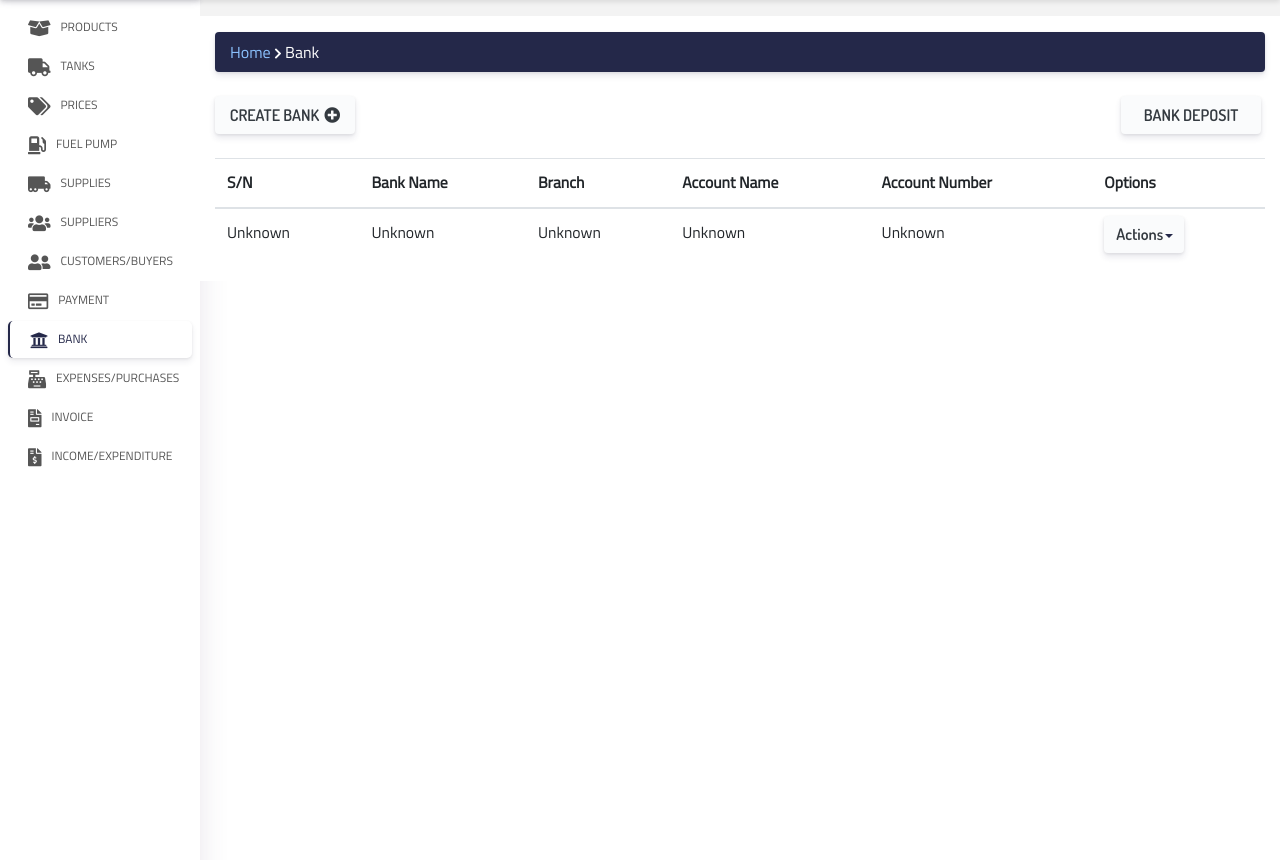
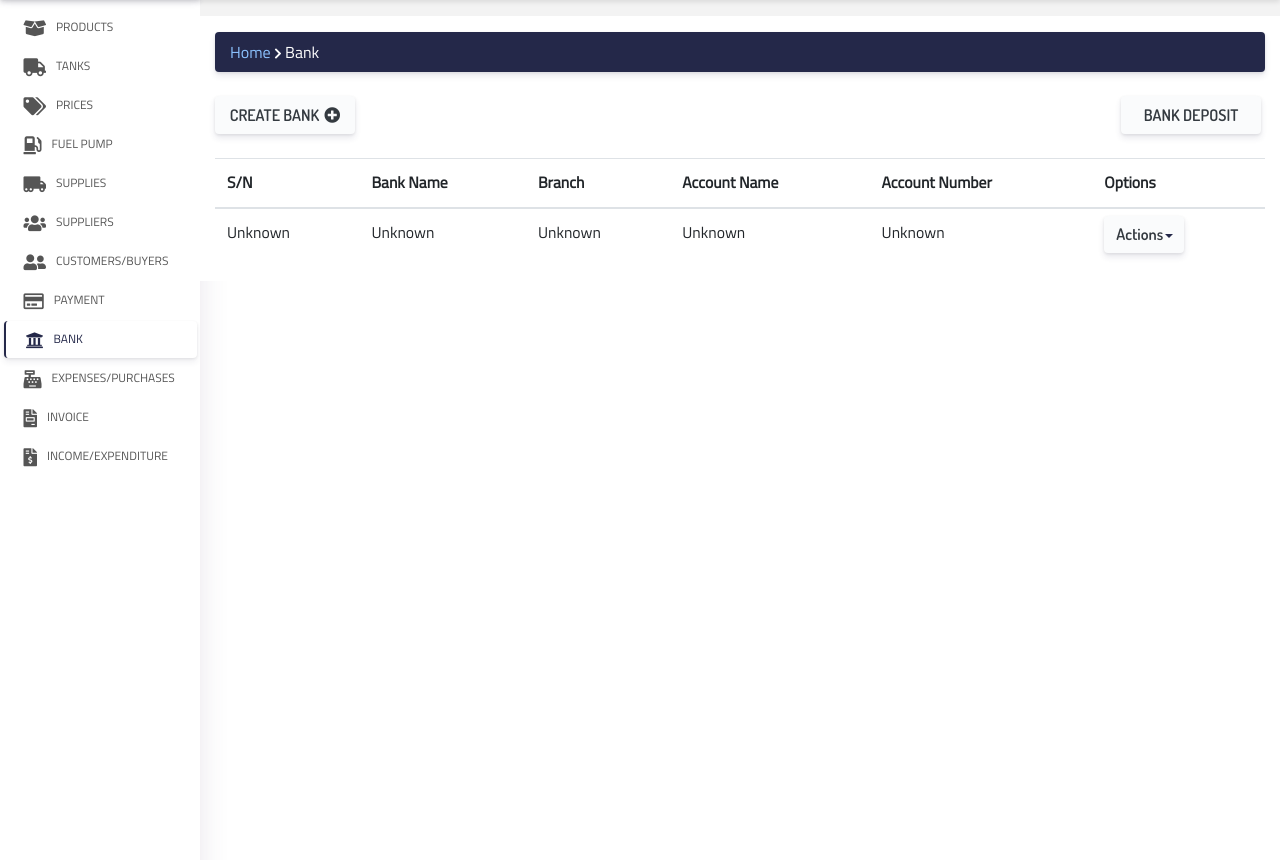
Before and after one commit to EmmanuelJoshua/Inventory-app-php, a PHP site: page /bank.php in a window 1280 px wide. Shown: the part 60-920 px from the top of the page. Run offline with PHP 8.4, Linux system fonts and the light colour scheme; some libraries are stand-ins or nearby versions.

Commit message:
Update sideNav.css

```diff
--- a/app/assets/css-app-files/sideNav.css
+++ b/app/assets/css-app-files/sideNav.css
@@ -23,8 +23,8 @@
 }
 
 .nav-left-sidebar .nav-item{
-    margin: 1px 8px;
-    border-radius: 5px;
+    margin: 1px 3.5px;
+    /*border-radius: 5px;*/
 }
 
 .nav-left-sidebar .nav-item a:hover{
@@ -42,7 +42,7 @@
 
 .navbar-active{
     border-radius: 4px;
-    border-left: 2px solid #242849;
+    border-left: 2.5px solid #242849;
     background-color: #FFFFFF;
     transition: all 0.4s ease-in-out;
     box-shadow: 0 4px 6px rgba(50, 50, 93, .08), 0 1px 3px rgba(0, 0, 0, .08);
```
